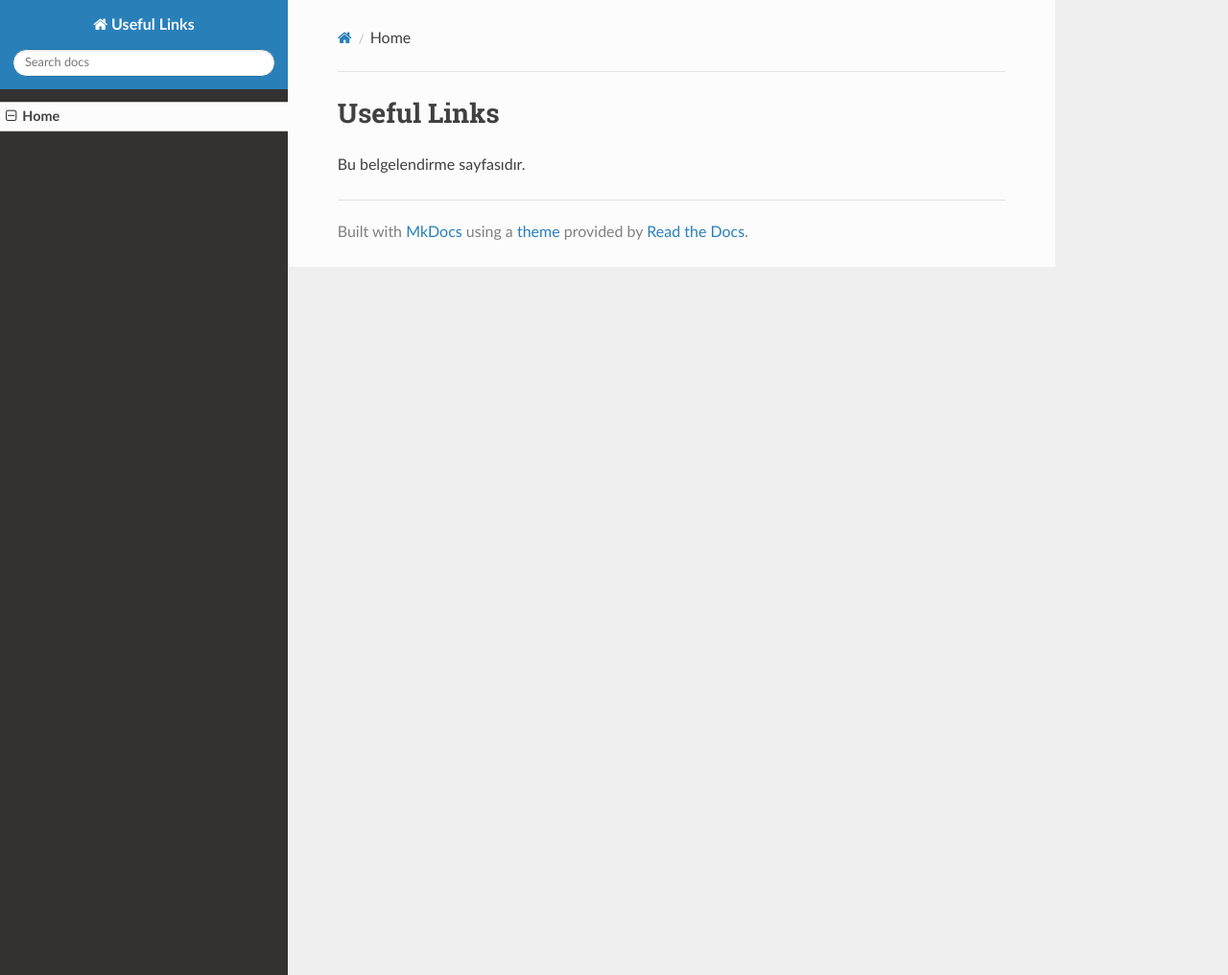
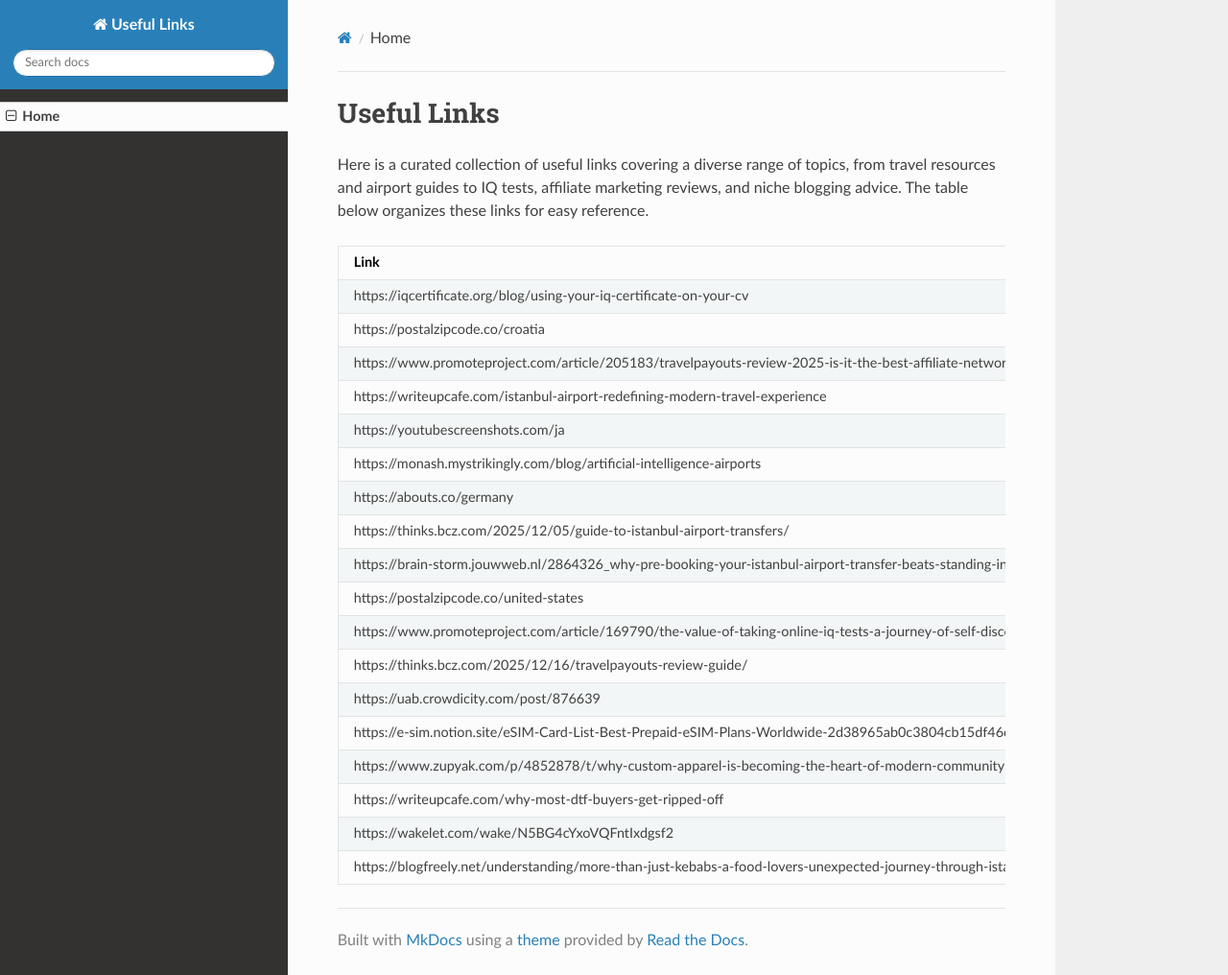
Before and after one commit to mia-conn/useful-links, an MkDocs documentation site: the page built from docs/index.md, in a window 1280 px wide and 1016 px high. Shown: the whole window at 96% size. Built offline with MkDocs 1.6.1, drawn with Linux system fonts in a browser that asks for light colours; nearby versions of some CDN libraries.

Commit message:
Update index.md

```diff
--- a/docs/index.md
+++ b/docs/index.md
@@ -1,2 +1,23 @@
 # Useful Links
-Bu belgelendirme sayfasıdır.
+Here is a curated collection of useful links covering a diverse range of topics, from travel resources and airport guides to IQ tests, affiliate marketing reviews, and niche blogging advice. The table below organizes these links for easy reference.
+
+| Link | Description / Context |
+| :--- | :--- |
+| https://iqcertificate.org/blog/using-your-iq-certificate-on-your-cv | Using Your IQ Certificate on Your CV |
+| https://postalzipcode.co/croatia | Postal/Zip Code Information for Croatia |
+| https://www.promoteproject.com/article/205183/travelpayouts-review-2025-is-it-the-best-affiliate-network-for-travel-bloggers | Travelpayouts Review 2025 (Affiliate Network) |
+| https://writeupcafe.com/istanbul-airport-redefining-modern-travel-experience | Istanbul Airport: Redefining Modern Travel Experience |
+| https://youtubescreenshots.com/ja | YouTube Screenshots Tool (Japanese) |
+| https://monash.mystrikingly.com/blog/artificial-intelligence-airports | Artificial Intelligence in Airports |
+| https://abouts.co/germany | General Information About Germany |
+| https://thinks.bcz.com/2025/12/05/guide-to-istanbul-airport-transfers/ | Guide to Istanbul Airport Transfers |
+| https://brain-storm.jouwweb.nl/2864326_why-pre-booking-your-istanbul-airport-transfer-beats-standing-in-taxi-queues | Why Pre-booking Your Istanbul Airport Transfer Beats Taxi Queues |
+| https://postalzipcode.co/united-states | Postal/Zip Code Information for the United States |
+| https://www.promoteproject.com/article/169790/the-value-of-taking-online-iq-tests-a-journey-of-self-discovery | The Value of Taking Online IQ Tests |
+| https://thinks.bcz.com/2025/12/16/travelpayouts-review-guide/ | Travelpayouts Review Guide |
+| https://uab.crowdicity.com/post/876639 | Community Post on UAB Crowdicity |
+| https://e-sim.notion.site/eSIM-Card-List-Best-Prepaid-eSIM-Plans-Worldwide-2d38965ab0c3804cb15df46c50a8a118 | eSIM Card List & Best Prepaid eSIM Plans Worldwide |
+| https://www.zupyak.com/p/4852878/t/why-custom-apparel-is-becoming-the-heart-of-modern-community-building | Why Custom Apparel is Becoming the Heart of Modern Community Building |
+| https://writeupcafe.com/why-most-dtf-buyers-get-ripped-off | Why Most DTF Buyers Get Ripped Off |
+| https://wakelet.com/wake/N5BG4cYxoVQFntIxdgsf2 | Wakelet Collection (Content Curation) |
+| https://blogfreely.net/understanding/more-than-just-kebabs-a-food-lovers-unexpected-journey-through-istanbul | A Food Lover's Journey Through Istanbul |
```
